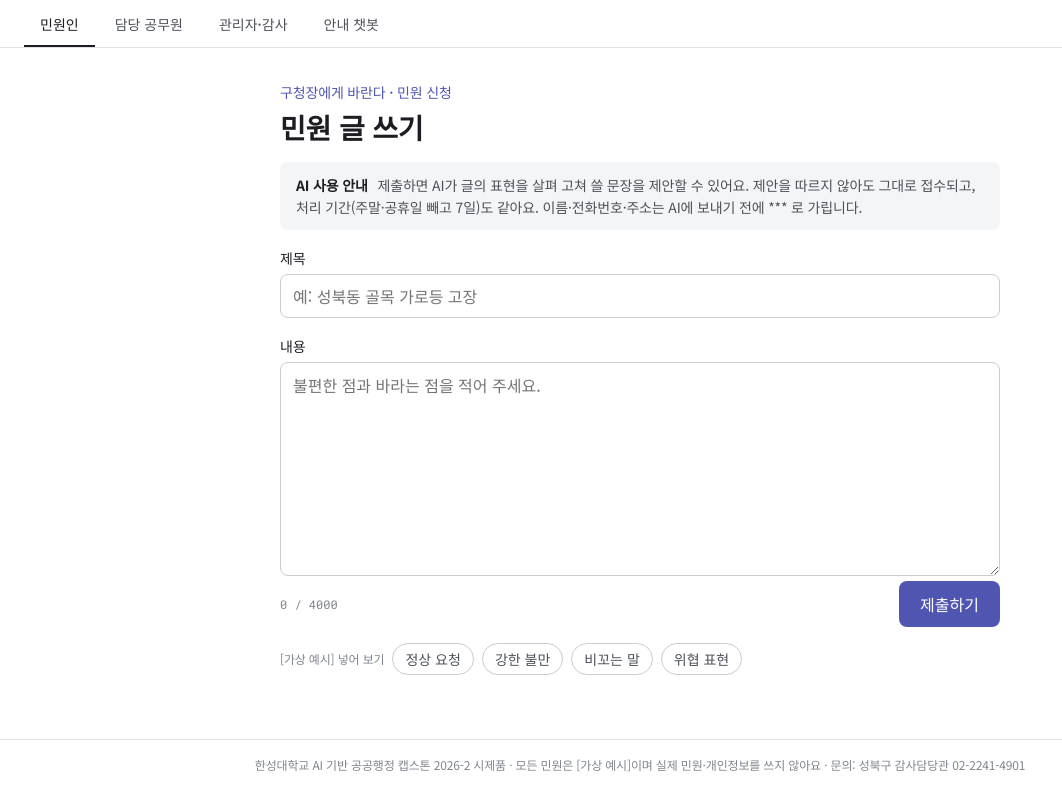
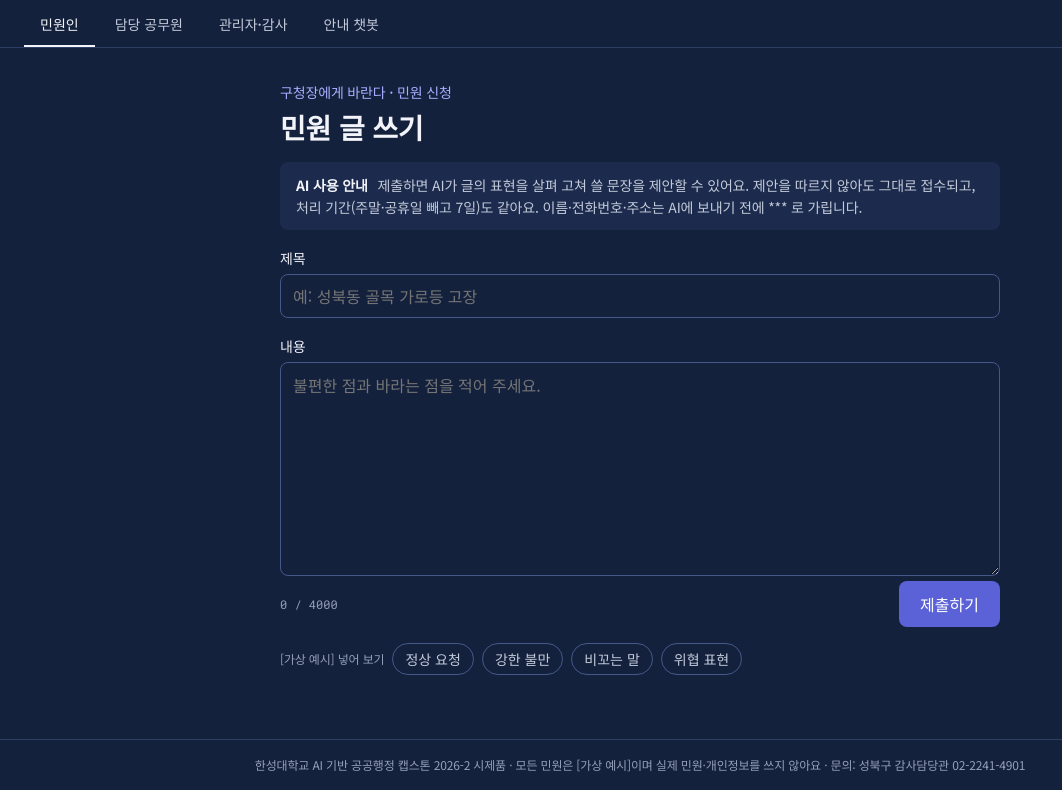
Before and after one commit to jeeyoung285/seongbuk-minwon-filter, a website: page public/index.html in a window 1280 px wide. Shown: the part 63-853 px from the top of the page, without its empty margins (0-1062 px from the left). Drawn offline with Linux system fonts and the light colour scheme.

Commit message:
배경색을 남색으로 변경 (남색 테마 색상 적용)
Co-Authored-By: Claude Opus 5.5 <noreply@anthropic.com>
Claude-Session: https://claude.ai/code/session_01UoBQDiSHsBT9qcoagCJ9y7

```diff
--- a/public/style.css
+++ b/public/style.css
@@ -1,12 +1,13 @@
 :root {
-  --fg: #1B1D22; --fg2: #4D5159; --fg3: #80858E;
-  --bg: #FFFFFF; --bg-subtle: #F4F5F7; --bg-muted: #EAEBEE;
-  --line: #E0E2E6; --line-strong: #C9CCD2;
-  --accent: #5055B1; --accent-press: #3F4391; --accent-tint: #EEEFFA;
-  --ok: #3A8A1C; --ok-bg: #EAF6E4;
-  --warn: #8A6100; --warn-bg: #FFF4D6; --warn-dot: #E8A800;
-  --bad: #C8161F; --bad-bg: #FDECEC; --bad-dot: #EC1F2D;
-  --veil: #D5D8DE;
+  /* 남색 배경 테마 */
+  --fg: #F2F4FA; --fg2: #C3CAD9; --fg3: #95A0B8;
+  --bg: #14213D; --bg-subtle: #1C2B4D; --bg-muted: #26365C;
+  --line: #2E3F66; --line-strong: #45588A;
+  --accent: #5B61D6; --accent-press: #4A50C0; --accent-tint: #2A3470; --accent-fg: #A9AEFF;
+  --ok: #8BD46A; --ok-bg: #1F3D2A;
+  --warn: #F2C94C; --warn-bg: #3D3420; --warn-dot: #E8A800;
+  --bad: #FF8A8F; --bad-bg: #4A2230; --bad-dot: #EC1F2D;
+  --veil: #3A4B75;
   --r8: 8px; --r12: 12px;
   --ease: cubic-bezier(.4,0,.2,1);
   --font: "Noto Sans KR", Roboto, -apple-system, "Apple SD Gothic Neo", "Malgun Gothic", sans-serif;
@@ -14,15 +15,16 @@
 }
 * { box-sizing: border-box; }
 html, body { margin: 0; }
+html { color-scheme: dark; background: #14213D; }
 body { font: 400 16px/24px var(--font); letter-spacing: -0.01em; color: var(--fg); background: var(--bg); }
 h1 { font-size: 28px; line-height: 38px; margin: 4px 0 16px; }
 h2 { font-size: 18px; line-height: 28px; margin: 0 0 8px; }
 .mt { margin-top: 24px; }
 .mono { font-family: var(--mono); font-size: 12px; letter-spacing: 0; }
 .hint { color: var(--fg3); font-size: 12px; line-height: 18px; }
-.eyebrow { color: var(--accent); font-size: 14px; font-weight: 500; margin: 0; }
+.eyebrow { color: var(--accent-fg); font-size: 14px; font-weight: 500; margin: 0; }
 .sr { position: absolute; width: 1px; height: 1px; overflow: hidden; clip: rect(0 0 0 0); }
-:focus-visible { outline: 2px solid var(--accent); outline-offset: 2px; }
+:focus-visible { outline: 2px solid var(--accent-fg); outline-offset: 2px; }
 
 /* 머리 */
 .top { position: sticky; top: 0; z-index: 5; background: var(--bg); border-bottom: 1px solid var(--line); padding: 12px 24px 0; }
@@ -62,7 +64,7 @@ input:focus, textarea:focus, select:focus { border-color: var(--accent); outline
 .notice b { color: var(--fg); margin-right: 6px; }
 .result { border: 1px solid var(--line); border-radius: var(--r12); padding: 20px; margin-top: 16px; }
 .result h2 { margin-bottom: 4px; }
-.ai-tag { font-style: normal; font-size: 12px; line-height: 18px; color: var(--accent); background: var(--accent-tint); border-radius: 4px; padding: 1px 6px; margin-left: 6px; font-weight: 500; white-space: nowrap; }
+.ai-tag { font-style: normal; font-size: 12px; line-height: 18px; color: var(--accent-fg); background: var(--accent-tint); border-radius: 4px; padding: 1px 6px; margin-left: 6px; font-weight: 500; white-space: nowrap; }
 
 /* 단계 표시: 색 + 글자 */
 .badge { display: inline-flex; align-items: center; gap: 6px; height: 22px; padding: 0 8px; border-radius: 4px; font-size: 12px; font-weight: 500; white-space: nowrap; }
@@ -139,7 +141,7 @@ th { color: var(--fg3); font-weight: 500; font-size: 12px; }
 .chat-form { display: flex; gap: 8px; position: sticky; bottom: 12px; background: var(--bg); padding-top: 8px; }
 
 /* 안내 창 */
-.modal { position: fixed; inset: 0; background: rgba(27,29,34,.48); display: grid; place-items: center; padding: 16px; z-index: 10; }
+.modal { position: fixed; inset: 0; background: rgba(5,10,25,.6); display: grid; place-items: center; padding: 16px; z-index: 10; }
 .modal[hidden] { display: none; }
 .sheet { background: var(--bg); border-radius: 16px; padding: 24px; max-width: 560px; width: 100%; max-height: 90vh; overflow: auto; box-shadow: 0 20px 40px rgba(0,0,0,.1); }
 .m-block { margin-top: 16px; }
```
